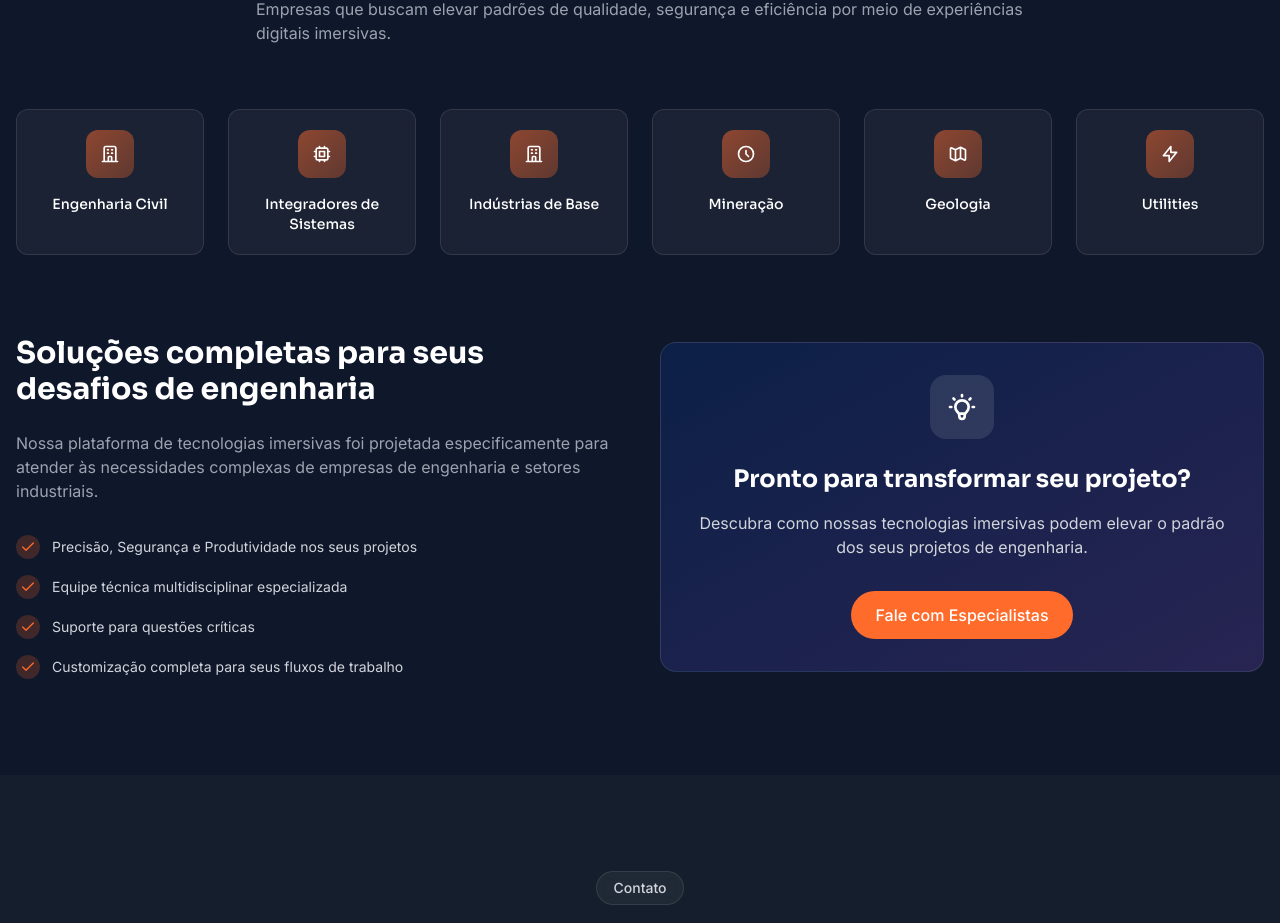
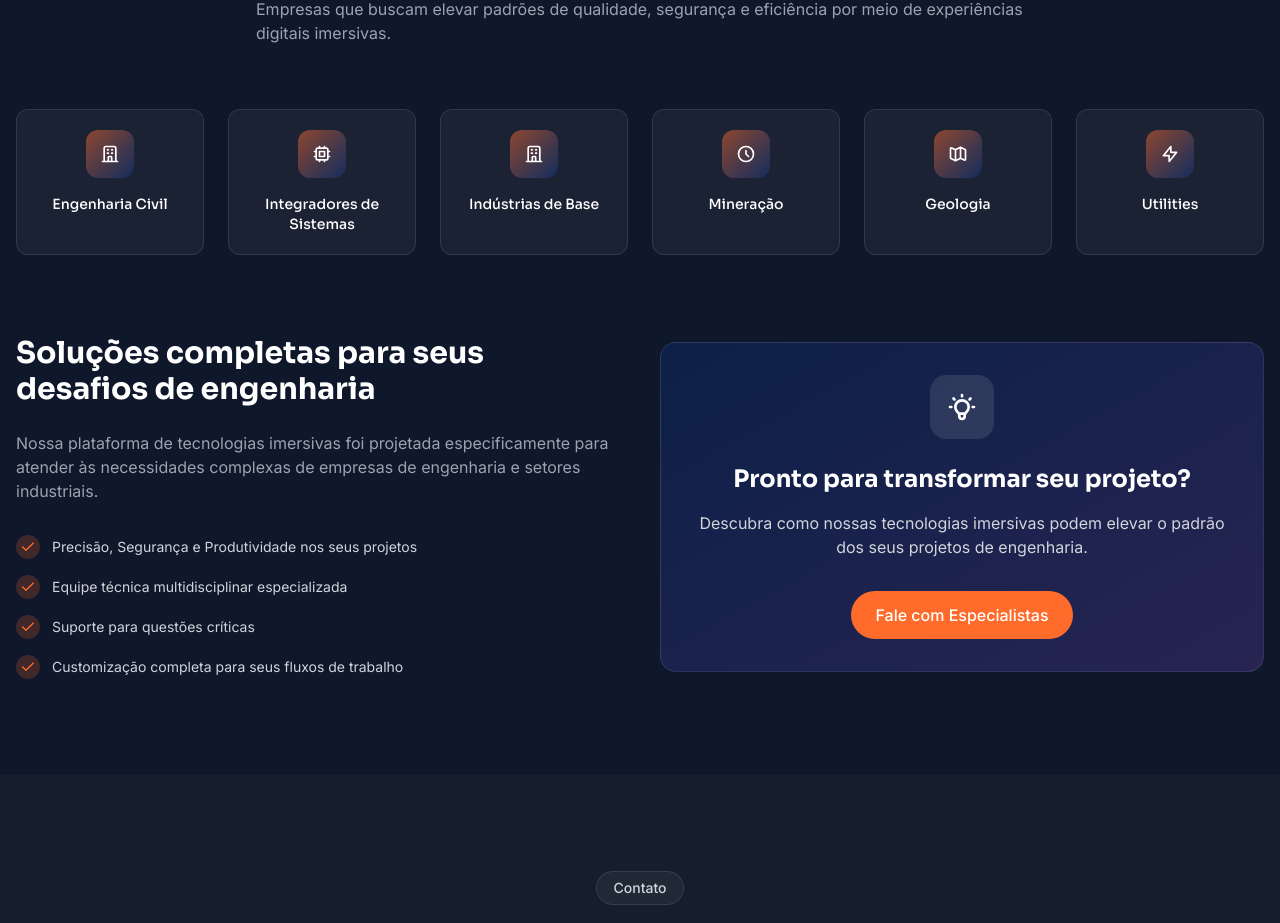
Before and after one commit to compostoweb/engverse-immersive-landing, a React (Vite) app: page / in a window 1280 px wide. Shown: the part 2711-3634 px from the top of the page. Built offline with nearby package versions, Linux system fonts and the light colour scheme.

Commit message:
Visual edit in Lovable
Edited UI in Lovable

```diff
--- a/src/components/ClientsSection.tsx
+++ b/src/components/ClientsSection.tsx
@@ -48,7 +48,7 @@ const ClientsSection = () => {
 
         <div className="grid grid-cols-2 sm:grid-cols-3 lg:grid-cols-6 gap-6 mb-20">
           {clientTypes.map((client, index) => <div key={index} className="bg-white/5 backdrop-blur-sm rounded-xl border border-white/10 p-5 hover:border-white/20 hover:bg-white/10 transition-all text-center cursor-pointer">
-              <div className="w-12 h-12 mx-auto bg-gradient-to-br from-engverse-orange/50 to-engverse-orange/30 rounded-xl flex items-center justify-center mb-4">
+              <div className="w-12 h-12 mx-auto bg-gradient-to-br from-engverse-orange/50 to-engverse-blue/30 rounded-xl flex items-center justify-center mb-4">
                 <div className="text-white">
                   {client.icon}
                 </div>
```
